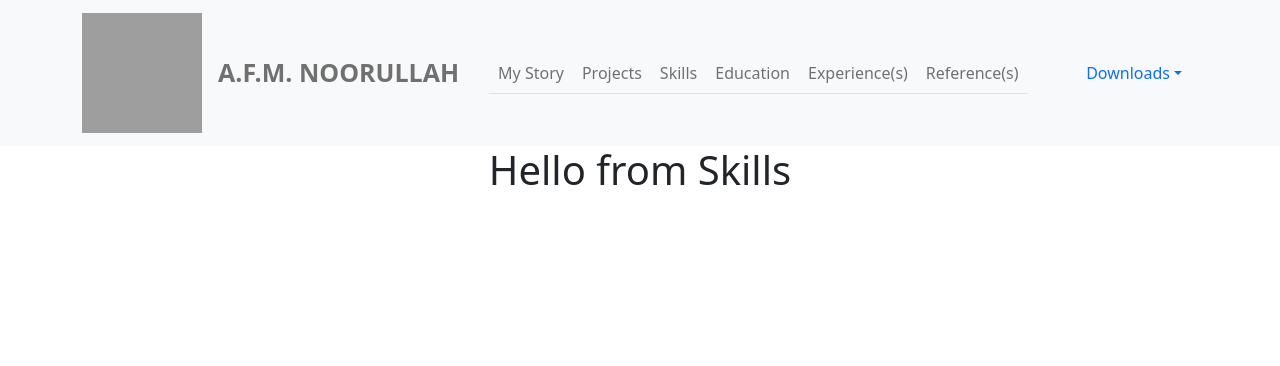
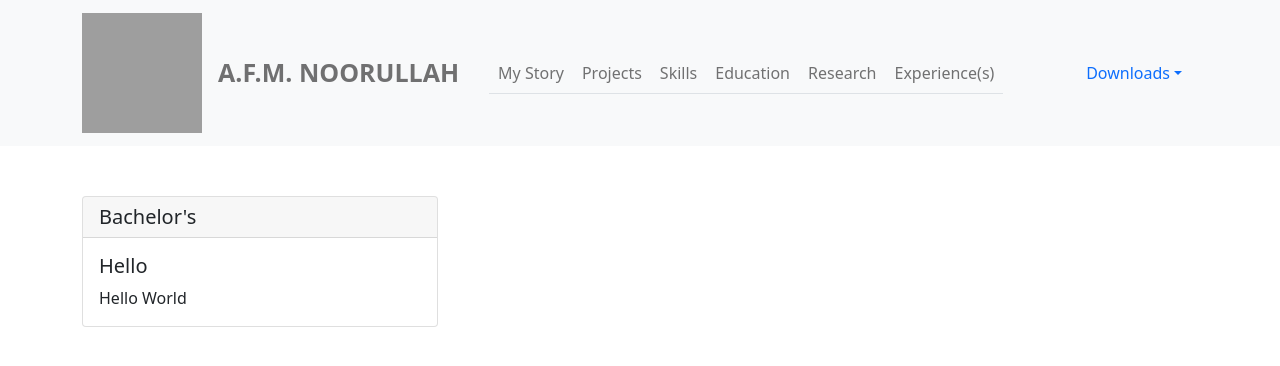
Before and after one commit to fffffatah/portfolio, a React (Create React App) app: page /skills in a window 1280 px wide. Shown: the top 366 px of the page. Built offline with nearby package versions, Linux system fonts and the light colour scheme; grey boxes are pictures that could not be loaded.

Commit message:
add research in portfolio and skill temp

```diff
--- a/src/components/layouts/TopNav.js
+++ b/src/components/layouts/TopNav.js
@@ -8,9 +8,9 @@ import Education from "../education/Education";
 import Skills from "../skills/Skills";
 import Experience from "../experience/Experience";
 import Projects from "../projects/Projects";
-import Reference from "../reference/Reference";
 import ProfileImage from "../../storage/mystory/ProfileImage.png"
 import { Image } from "react-bootstrap";
+import Research from "../research/Research";
 
 export default function TopNav(){
     return(
@@ -36,10 +36,10 @@ export default function TopNav(){
                                 <Nav.Link eventKey="link-4" as={Link} to="/education">Education</Nav.Link>
                             </NavItem>
                             <NavItem>
-                                <Nav.Link eventKey="link-5" as={Link} to="/experience">Experience(s)</Nav.Link>
+                                <Nav.Link eventKey="link-5" as={Link} to="/research">Research</Nav.Link>
                             </NavItem>
                             <NavItem>
-                                <Nav.Link eventKey="link-6" as={Link} to="/reference">Reference(s)</Nav.Link>
+                                <Nav.Link eventKey="link-6" as={Link} to="/experience">Experience(s)</Nav.Link>
                             </NavItem>
                         </Nav>
                     </Navbar.Collapse>
@@ -79,8 +79,8 @@ export default function TopNav(){
                 />
                 <Route
                     exact
-                    path="/reference"
-                    component={Reference}
+                    path="/research"
+                    component={Research}
                 />
             </Switch>
         </div>
--- a/src/components/reference/Reference.js
+++ b/src/components/research/Research.js
@@ -2,7 +2,7 @@ import SetPageTitle from "../../setPageTitle";
 import Empty from "../../assets/EmptyImage.png";
 import { Image } from "react-bootstrap";
 
-export default function Reference(){
+export default function Research(){
     SetPageTitle("Reference(s) | A.F.M. Noorullah");
     return(
         <div>
--- a/src/components/skills/Skills.js
+++ b/src/components/skills/Skills.js
@@ -1,12 +1,25 @@
 import SetPageTitle from "../../setPageTitle";
+import { Card, Container } from "react-bootstrap";
+import { Row } from "react-bootstrap";
+import { Col } from "react-bootstrap";
 
 export default function Skills(){
     SetPageTitle("Skills | A.F.M. Noorullah");
     return(
-        <div>
-            <center>
-                <h1>Hello from Skills</h1>
-            </center>
+        <div style={{'padding-top':'50px'}}>
+            <Container>
+                <Row xs={1} md={3}>
+                    <Col>
+                        <Card>
+                            <Card.Header as="h5">Bachelor's</Card.Header>
+                                <Card.Body>
+                                    <Card.Title>Hello</Card.Title>
+                                    <Card.Text>Hello World</Card.Text>
+                                </Card.Body>
+                        </Card>
+                    </Col>
+                </Row>
+            </Container>
         </div>
     );
 }
--- a/src/storage/mystory/data.json
+++ b/src/storage/mystory/data.json
@@ -5,7 +5,7 @@
             "story":"I'm currently pursuing my bachelor's degree in Computer Information System at American International University-Bangladesh. I'm learning full-stack web development and like to work on embedded system software projects. I play video games and watch movies on the weekends :)"
         },
         {
-            "title":"The Begining",
+            "title":"How I Got Started",
             "story":"Fascination toward "
         },
         {
```
Also changed, not shown: src/storage/skills/data.json (added, +29 -0 lines).
